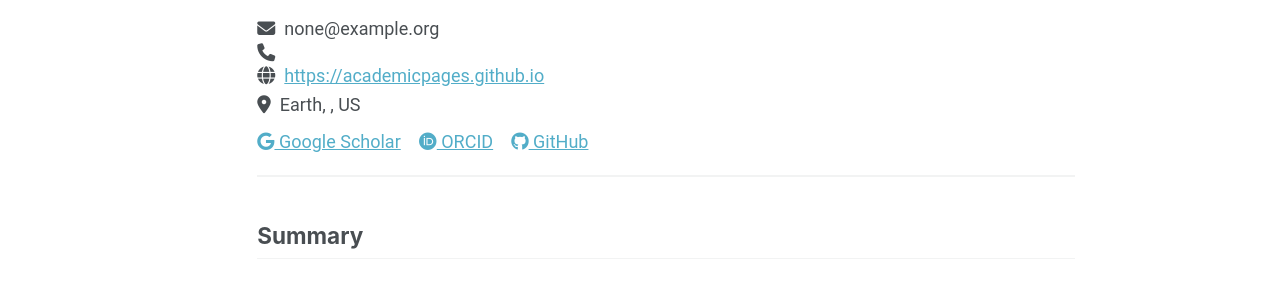
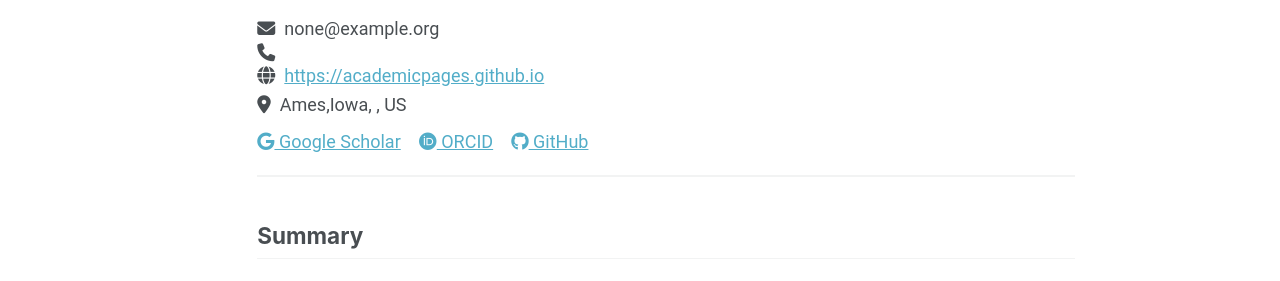
Before and after one commit to YanHanChen/YanHanChen.github.io, a Jekyll site: the page built from _pages/cv-json.md, in a window 1280 px wide and 900 px high. Shown: the part 169-450 px from the top of the window. Built offline with Jekyll 4.4.1, drawn with Linux system fonts in a browser that asks for light colours; a script bundle is joined from its source files by our own code; library files that are not in the unit come from our copies.

Commit message:
Update test

```diff
--- a/_data/cv.json
+++ b/_data/cv.json
@@ -8,7 +8,7 @@
     "location": {
       "address": "",
       "postalCode": "",
-      "city": "Earth",
+      "city": "Ames,Iowa",
       "countryCode": "US",
       "region": ""
     },
```
